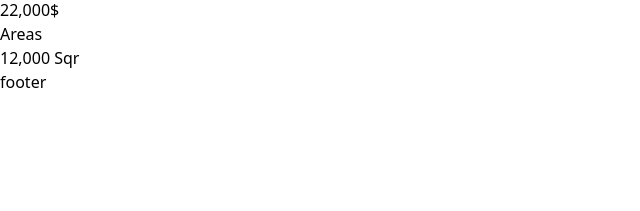
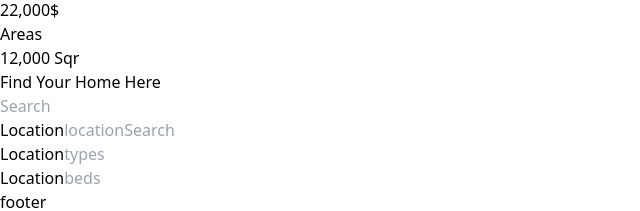
Before and after one commit to git-zahidul-islam/land-nest, a React (Vite) app in the folder client/: page / in a window 1280 px wide. Shown: the part 1373-1584 px from the top of the page, without its empty margins (0-640 px from the left). Before the commit the page ends 1467 px from the top, so only its background shows below. Built offline with nearby package versions, Linux system fonts and the light colour scheme.

Commit message:
search added

```diff
--- /dev/null
+++ b/client/src/components/HomeSearch/HomeSearch.jsx
@@ -0,0 +1,36 @@
+
+const HomeSearch = () => {
+    return (
+        <div className="flex md:flex-row flex-col gap-10">
+            <h1>Find Your Home Here</h1>
+
+            <div className="bg-gray-400 rounded-md p-4">
+                <div className="p-1 bg-green-950/40">
+                    <div>
+                        <input className="p-2" type="search" name="search" id="search" placeholder="Search"/>
+                    </div>
+                    {/* search by others */}
+                    <div className="flex md:flex-row flex-col gap-3">
+                        {/* location */}
+                        <div>
+                            <label htmlFor="location">Location</label>
+                            <input type="search" name="locationSearch" id="locationSearch" placeholder="locationSearch" />
+                        </div>
+                        {/* types */}
+                        <div>
+                            <label htmlFor="types">Location</label>
+                            <input type="search" name="types" id="types" placeholder="types" />
+                        </div>
+                        {/* beds */}
+                        <div>
+                            <label htmlFor="beds">Location</label>
+                            <input type="search" name="beds" id="beds" placeholder="beds" />
+                        </div>
+                    </div>
+                </div>
+            </div>
+        </div>
+    );
+};
+
+export default HomeSearch;
--- a/client/src/pages/home/home/Home.jsx
+++ b/client/src/pages/home/home/Home.jsx
@@ -1,9 +1,11 @@
+import HomeSearch from "../../../components/HomeSearch/HomeSearch";
 import Banner from "../banner/Banner";
 
 const Home = () => {
     return (
         <div>
             <Banner/>
+            <HomeSearch/>
         </div>
     );
 };
```
